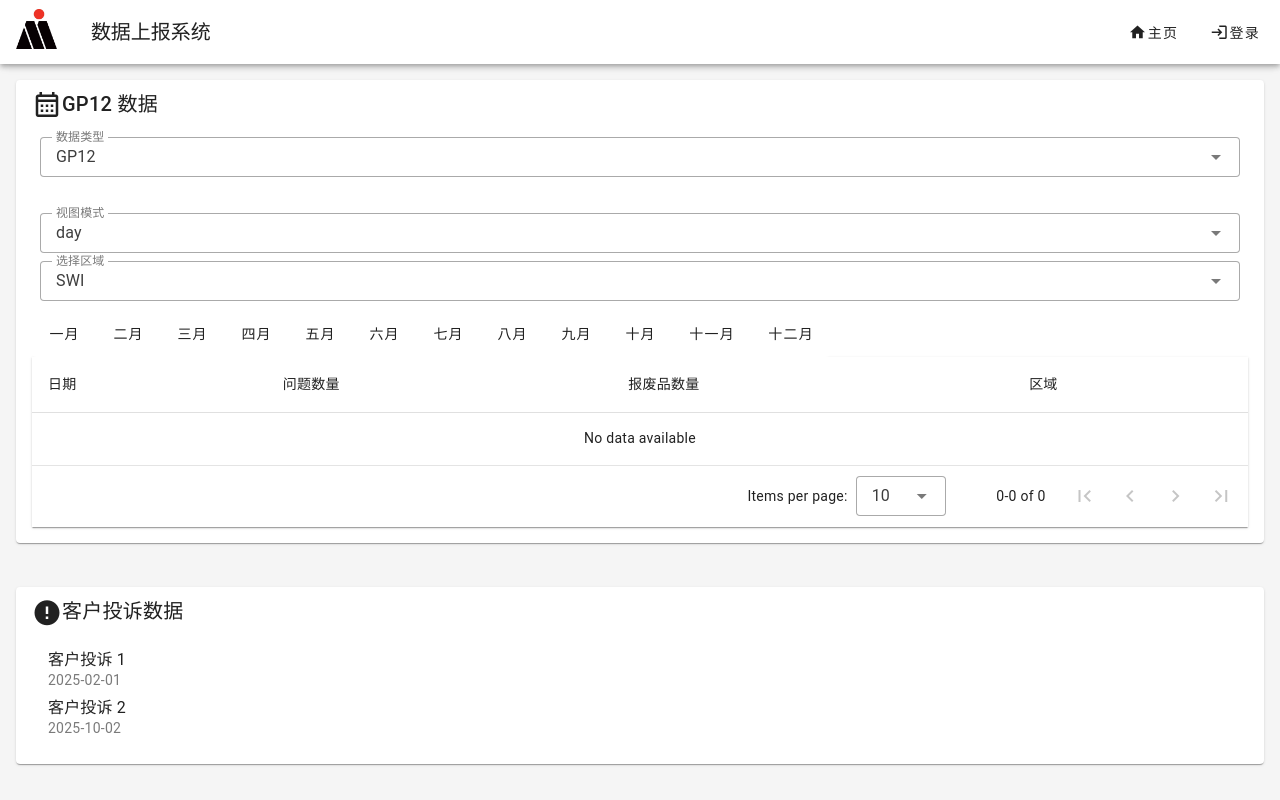
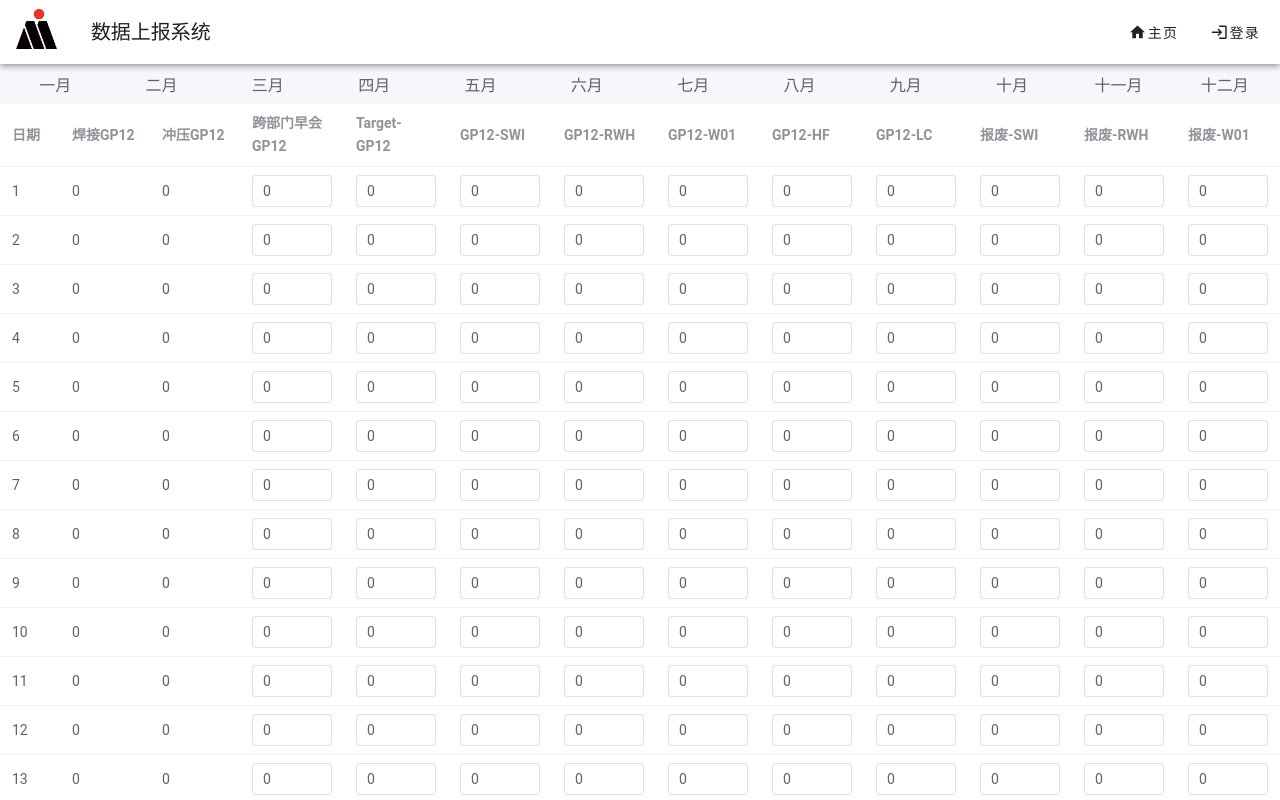
Before and after one commit to noahal1/Datalink4TJ, a Vue app: page /quality in a window 1280 px wide. Shown: the top 800 px of the page. Built offline with nearby package versions, Linux system fonts and the light colour scheme.

Commit message:
quality-page-change

```diff
--- a/package.json
+++ b/package.json
@@ -14,7 +14,8 @@
     "@schedule-x/theme-default": "^2.18.0",
     "@schedule-x/vue": "^2.16.0",
     "@vuepic/vue-datepicker": "^11.0.1",
-    "echarts": "^5.6.0",
+    "element-plus": "^2.9.4",
+    "plus": "^0.1.0",
     "roboto-fontface": "*",
     "v-calendar": "^3.1.2",
     "vue": "^3.4.31",
--- a/src/main.js
+++ b/src/main.js
@@ -4,10 +4,13 @@ import router from './router'
 import '@mdi/font/css/materialdesignicons.css'
 import vuetify from './plugins/vuetify'
 import { createPinia } from 'pinia'
+import ElementPlus from 'element-plus'
+import 'element-plus/dist/index.css'
 
 
 const app = createApp(App)
 app.use(router)
 app.use(vuetify)
+app.use(ElementPlus)
 app.use(createPinia())
 app.mount('#app')
--- a/src/pages/Quality.vue
+++ b/src/pages/Quality.vue
@@ -1,299 +1,112 @@
 <template>
-  <v-container fluid>
-    <v-row>
-      <v-col cols="12">
-        <v-card>
-          <v-card-title>
-            <v-icon left>mdi-calendar-month-outline</v-icon>GP12 数据
-          </v-card-title>
-          <v-card-text>
-            <v-select
-              v-model="data"
-              :items="datas"
-              class="ma-2"
-              density="compact"
-              label="数据类型"
-              variant="outlined"
-              hide-details
-            ></v-select>
-            <br>
-            <v-select
-              v-model="type"
-              :items="types"
-              class="ma-2"
-              density="compact"
-              label="视图模式"
-              variant="outlined"
-              hide-details
-            ></v-select>
-
-            <!-- 新增区域选择 -->
-            <v-select
-              v-model="selectedArea"
-              :items="areas"
-              class="ma-2"
-              density="compact"
-              label="选择区域"
-              variant="outlined"
-              hide-details
-              v-if="type === 'day'"
-            ></v-select>
-
-            <div v-if="type === 'year'">
-              <v-row>
-                <v-col v-for="(month, index) in months" :key="index" cols="3">
-                  <v-card class="ma-4">
-                    <v-card-title>{{ month }}</v-card-title>
-                    <v-card-text>
-                      <div v-for="area in areas" :key="area">
-                        <strong>{{ area }}</strong><br>
-                        GP12: {{ monthlyStats[index][area]?.GP12 || 0 }}<br>
-                        报废: {{ monthlyStats[index][area]?.scrap || 0 }}
-                      </div>
-                    </v-card-text>
-                  </v-card>
-                </v-col>
-              </v-row>
-            </div>
-
-            <div v-else>
-              <v-btn-toggle v-model="toggle" color="grey">
-                <v-btn v-for="(month, index) in months" :key="index" :value="index">
-                  {{ month }}
-                </v-btn>
-              </v-btn-toggle>
-
-              <v-data-table
-                :headers="headers"
-                :items="dailyRecords"
-                class="elevation-1"
-              >
-                <template v-slot:item.event="{ item }">
-                  <v-edit-dialog
-                    :return-value.sync="item.event"
-                    @save="saveEvent(item)"
-                  >
-                    {{ item.event }}
-                    <template v-slot:input>
-                      <v-text-field
-                        v-model="item.event"
-                        type="number"
-                        label="GP12数量"
-                        single-line
-                        hide-details
-                      ></v-text-field>
+  <el-segmented v-model="selectedMonth" :options="monthOptions" size="large" block @change="handleMonthChange" />
+  <el-table :data="tableData">
+    <el-table-column prop="date" label="日期" width="60"></el-table-column>
+    <el-table-column label="焊接GP12" prop="welding" width="90"></el-table-column>
+    <el-table-column label="冲压GP12" prop="stamping" width="90"></el-table-column>
+    <el-table-column label="跨部门早会GP12">
+      <template #default="{ row }">
+        <el-input v-model="row.meeting" @input="handleInput"></el-input>
       </template>
-                  </v-edit-dialog>
+    </el-table-column>
+    <el-table-column label="Target-GP12">
+      <template #default="{ row }">
+        <el-input v-model="row.target" @input="handleInput"></el-input>
       </template>
-
-                <template v-slot:item.scrap="{ item }">
-                  <v-edit-dialog
-                    :return-value.sync="item.scrap"
-                    @save="saveScrap(item)"
-                  >
-                    {{ item.scrap }}
-                    <template v-slot:input>
-                      <v-text-field
-                        v-model="item.scrap"
-                        type="number"
-                        label="报废品数量"
-                        single-line
-                        hide-details
-                      ></v-text-field>
+    </el-table-column>
+    <el-table-column label="GP12-SWI">
+      <template #default="{ row }">
+        <el-input v-model="row.swi" @input="handleInput"></el-input>
       </template>
-                  </v-edit-dialog>
+    </el-table-column>
+    <el-table-column label="GP12-RWH">
+      <template #default="{ row }">
+        <el-input v-model="row.rwh" @input="handleInput"></el-input>
       </template>
-              </v-data-table>
-            </div>
-          </v-card-text>
-        </v-card>
-      </v-col>
-
-      <v-col cols="12">
-        <v-card>
-          <v-card-title>
-            <v-icon left>mdi-alert-circle</v-icon>客户投诉数据
-          </v-card-title>
-          <v-card-text>
-            <v-list>
-              <v-list-item
-                v-for="(complaint, index) in complaints"
-                :key="index"
-                @click="showComplaintDetails(complaint)"
-              >
-                <v-list-item-title>{{ complaint.title }}</v-list-item-title>
-                <v-list-item-subtitle>{{ complaint.date }}</v-list-item-subtitle>
-              </v-list-item>
-            </v-list>
-          </v-card-text>
-        </v-card>
-      </v-col>
-    </v-row>
-
-    <v-dialog v-model="dialog" max-width="500">
-      <v-card>
-        <v-card-title class="headline">{{ dialogTitle }}</v-card-title>
-        <v-card-text>
-          <v-textarea
-            v-model="dialogContent"
-            label="详细信息"
-            rows="5"
-          ></v-textarea>
-        </v-card-text>
-        <v-card-actions>
-          <v-spacer></v-spacer>
-          <v-btn color="primary" @click="saveDetails">保存</v-btn>
-          <v-btn text @click="dialog = false">取消</v-btn>
-        </v-card-actions>
-      </v-card>
-    </v-dialog>
-  </v-container>
+    </el-table-column>
+    <el-table-column label="GP12-W01">
+      <template #default="{ row }">
+        <el-input v-model="row.w01" @input="handleInput"></el-input>
+      </template>
+    </el-table-column>
+    <el-table-column label="GP12-HF">
+      <template #default="{ row }">
+        <el-input v-model="row.hf" @input="handleInput"></el-input>
+      </template>
+    </el-table-column>
+    <el-table-column label="GP12-LC">
+      <template #default="{ row }">
+        <el-input v-model="row.lc" @input="handleInput"></el-input>
+      </template>
+    </el-table-column>
+    <el-table-column label="报废-SWI">
+      <template #default="{ row }">
+        <el-input v-model="row.scrapSwi" @input="handleInput"></el-input>
+      </template>
+    </el-table-column>
+    <el-table-column label="报废-RWH">
+      <template #default="{ row }">
+        <el-input v-model="row.scrapRwh" @input="handleInput"></el-input>
+      </template>
+    </el-table-column>
+    <el-table-column label="报废-W01">
+      <template #default="{ row }">
+        <el-input v-model="row.scrapW01" @input="handleInput"></el-input>
+      </template>
+    </el-table-column>
+  </el-table>
 </template>
 
 <script setup>
-import { ref, watch, computed } from 'vue'
+  import { ref } from 'vue'
 
-const dialog = ref(false)
-const dialogTitle = ref('')
-const dialogContent = ref('')
+  const selectedMonth = ref(new Date().getMonth() + 1)
+  const monthOptions = [
+    { label: '一月', value: '1' },
+    { label: '二月', value: '2' },
+    { label: '三月', value: '3' },
+    { label: '四月', value: '4' },
+    { label: '五月', value: '5' },
+    { label: '六月', value: '6' },
+    { label: '七月', value: '7' },
+    { label: '八月', value: '8' },
+    { label: '九月', value: '9' },
+    { label: '十月', value: '10' },
+    { label: '十一月', value: '11' },
+    { label: '十二月', value: '12' }
+  ]
+  const tableData = ref(generateDaysInSelectedMonth(selectedMonth.value));
 
-// 投诉数据
-const complaints = ref([
-  { title: '客户投诉 1', date: '2025-02-01', details: '详细信息 1' },
-  { title: '客户投诉 2', date: '2025-10-02', details: '详细信息 2' },
-])
-
-// 数据类型
-const datas = ['GP12', '报废', '供应商缺陷', 'FTT']
-const data = ref('GP12')
-
-// 视图模式
-const types = ['year', 'day']
-const type = ref('day')
-
-// 月份列表
-const months = [
-  '一月', '二月', '三月', '四月', '五月', '六月',
-  '七月', '八月', '九月', '十月', '十一月', '十二月'
-]
-
-// 区域列表逻辑
-const selectedArea = ref('SWI')
-const areas = computed(() => {
-  const areaSet = new Set(events.value.map(e => e.area))
-  return Array.from(areaSet)
-})
-
-// 后期改fetch到数据库
-const events = ref([
-  { date: '2025-01-15', event: 1, scrap: 0, area: 'SWI' },
-  { date: '2025-02-01', event: 2, scrap: 1, area: 'RWH' },
-  { date: '2025-10-15', event: 3, scrap: 2, area: 'W01' },
-  { date: '2025-01-20', event: 5, scrap: 1, area: 'SWI' },
-  { date: '2025-03-10', event: 2, scrap: 0, area: 'RWH' },
-  { date: '2024-12-05', event: 4, scrap: 3, area: 'W01' },
-  { date: '2024-12-28', event: 1, scrap: 1, area: 'SWI' },
-  { date: '2023-07-12', event: 3, scrap: 0, area: 'RWH' },
-  { date: '2023-08-22', event: 2, scrap: 2, area: 'W01' },
-])
-
-// 生成完整日期逻辑
-const generateMonthDates = (year, month) => {
-  const days = new Date(year, month, 0).getDate()
-  return Array.from({ length: days }, (_, i) => {
-    const day = (i + 1).toString().padStart(2, '0')
-    return `${year}-${month.toString().padStart(2, '0')}-${day}`
-  })
+  const handleInput = () => {
+    console.log('数据已更新');
   }
 
-// 更新日数据
-const updateDailyRecords = (monthIndex) => {
-  const year = 2025
-  const month = monthIndex + 1
-  const dates = generateMonthDates(year, month)
-
-  dailyRecords.value = dates.map(date => {
-    const existing = events.value.find(e =>
-      e.date === date && e.area === selectedArea.value
-    )
-    return existing || {
-      date,
-      event: 0,
-      scrap: 0,
-      area: selectedArea.value
-    }
-  })
-}
-// 月统计数据
-const monthlyStats = computed(() => {
-  return months.map((_, index) => {
-    const month = (index + 1).toString().padStart(2, '0')
-    const monthEvents = events.value.filter(e =>
-      e.date.startsWith(`2025-${month}`)
-    )
-
-    return monthEvents.reduce((acc, event) => {
-      const area = event.area
-      if (!acc[area]) {
-        acc[area] = { GP12: 0, scrap: 0 }
-      }
-      acc[area].GP12 += event.event
-      acc[area].scrap += event.scrap
-      return acc
-    }, {})
-  })
-})
-
-// 保存逻辑
-const saveEvent = (item) => {
-  const index = events.value.findIndex(e =>
-    e.date === item.date && e.area === item.area
-  )
-  if (index > -1) {
-    events.value[index].event = item.event
-  } else {
-    events.value.push({ ...item })
-  }
+  const handleMonthChange = (newMonth) => {
+    tableData.value = generateDaysInSelectedMonth(newMonth);
   }
 
-const saveScrap = (item) => {
-  const index = events.value.findIndex(e =>
-    e.date === item.date && e.area === item.area
-  )
-  if (index > -1) {
-    events.value[index].scrap = item.scrap
-  } else {
-    events.value.push({ ...item })
+  function generateDaysInSelectedMonth(month) {
+    const year = new Date().getFullYear();
+    const daysInMonth = new Date(year, month, 0).getDate();
+    const tableData = [];
+    for (let day = 1; day <= daysInMonth; day++) {
+      const data = {
+        date: day.toString(),
+        swi: 0,
+        rwh: 0,
+        w01: 0,
+        hf: 0,
+        lc: 0,
+        scrapSwi: 0,
+        scrapRwh: 0,
+        scrapW01: 0,
+        meeting: 0,
+        target: 0,
+      };
+      data.welding = data.swi + data.rwh + data.w01;
+      data.stamping = data.hf + data.lc;
+      tableData.push(data);
     }
+    return tableData;
   }
-
-// 显示客户投诉详情
-const showComplaintDetails = (complaint) => {
-  dialogTitle.value = `客户投诉 - ${complaint.title}`
-  dialogContent.value = complaint.details
-  dialog.value = true
-}
-
-// 保存详情
-const saveDetails = () => {
-  console.log('保存:', dialogContent.value)
-  dialog.value = false
-}
-
-
-
-// 表头定义
-const headers = [
-  { title: '日期', value: 'date' },
-  { title: '问题数量', value: 'event' },
-  { title: '报废品数量', value: 'scrap' },
-  { title: '区域', value: 'area' },
-]
-
 </script>
-
-<style scoped>
-.v-card {
-  margin-bottom: 20px;
-}
-</style>
```
Also changed, not shown: src/components/AppFooter.vue (deleted, +0 -79 lines), 1 other file (tests, documents, lock files or other folders). Lines whose indentation alone changed are shown as unchanged.
